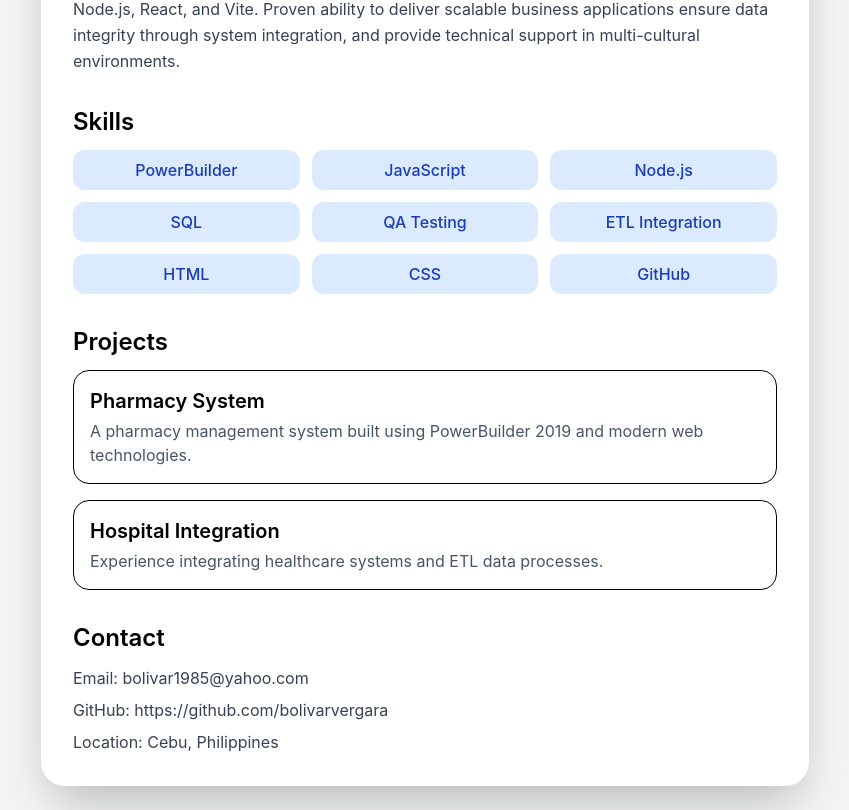
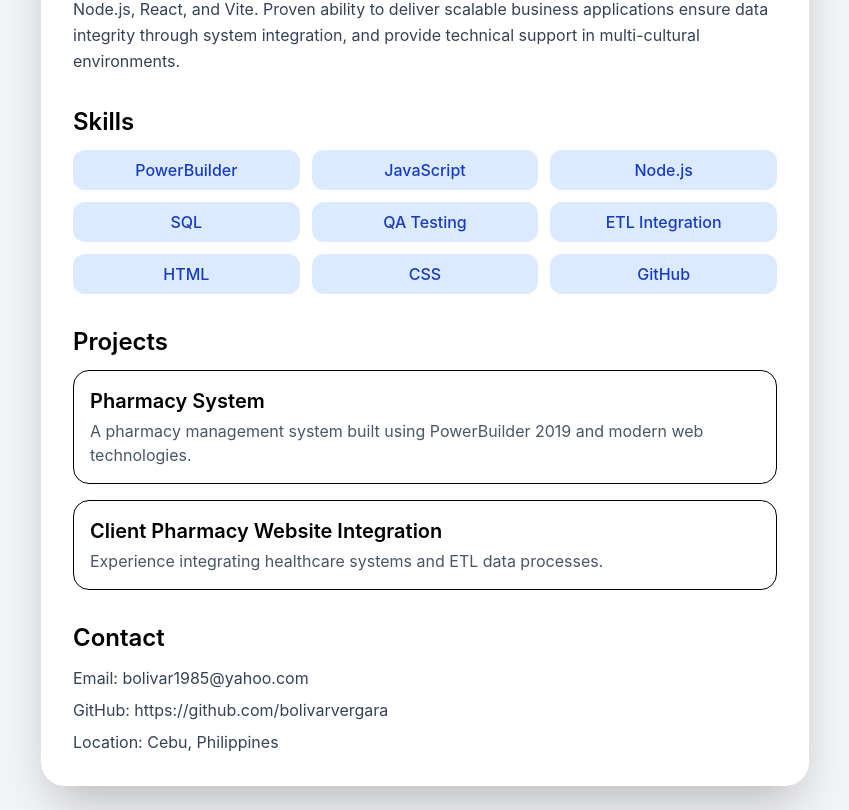
Before and after one commit to bolivarvergara/personal-profile, a React (Vite) app: page / in a window 1280 px wide. Shown: the part 560-1370 px from the top of the page, without its empty margins (215-1064 px from the left). Built offline with nearby package versions, Linux system fonts and the light colour scheme.

Commit message:
Update PersonalProfilePage.jsx

```diff
--- a/src/components/PersonalProfilePage.jsx
+++ b/src/components/PersonalProfilePage.jsx
@@ -66,7 +66,7 @@ export default function PersonalProfilePage() {
               </div>
 
               <div className="border rounded-2xl p-4 hover:shadow-md transition">
-                <h3 className="text-xl font-semibold">Hospital Integration</h3>
+                <h3 className="text-xl font-semibold">Client Pharmacy Website Integration</h3>
                 <p className="text-gray-600 mt-1">
                   Experience integrating healthcare systems and ETL data processes.
                 </p>
```
